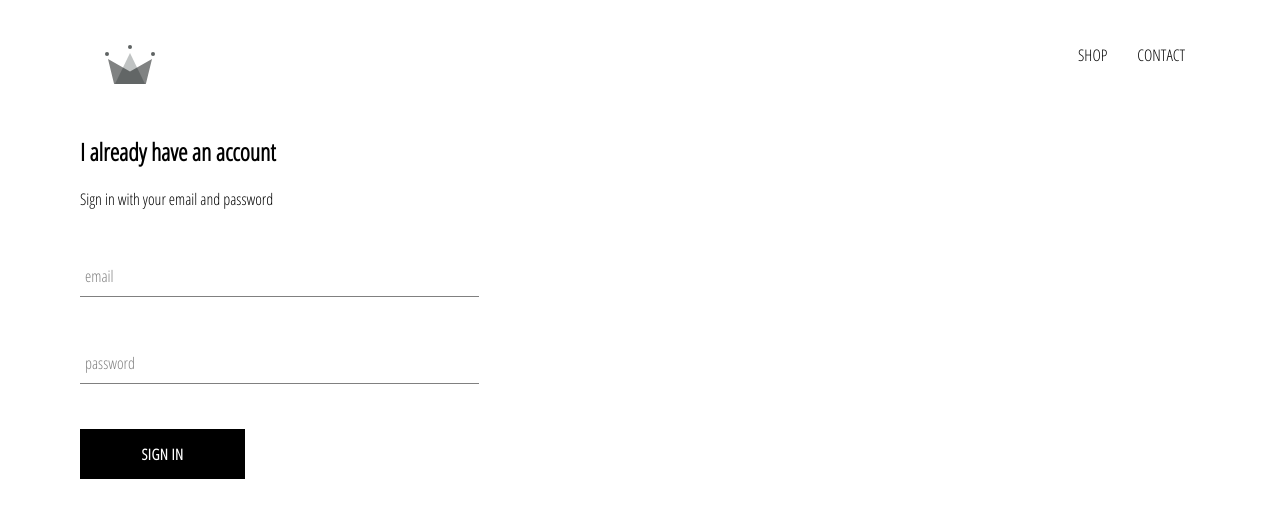
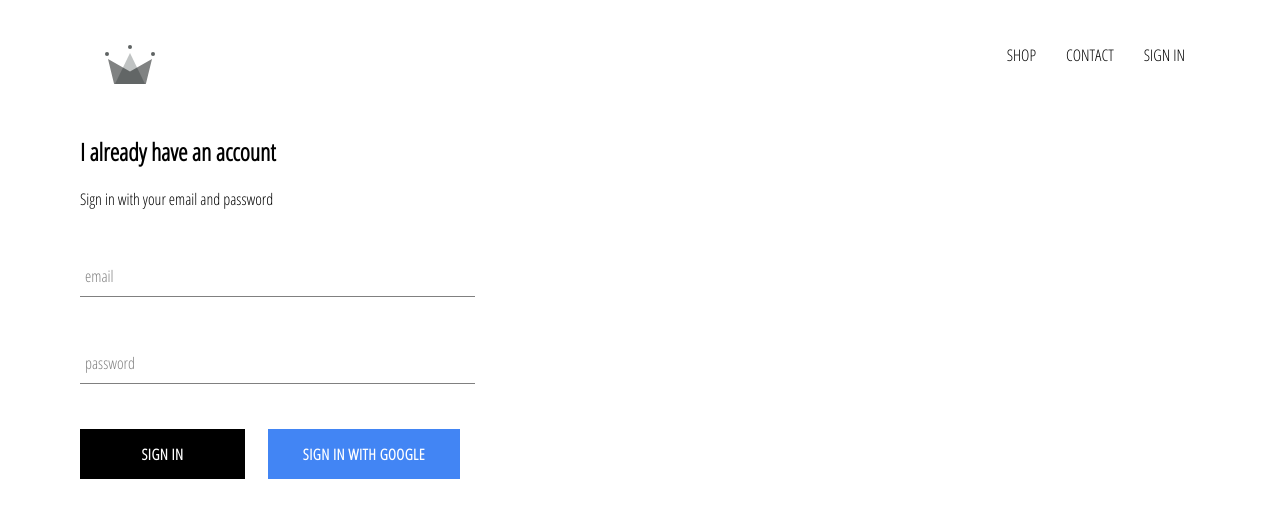
Before and after one commit to KorakotSanti/Computerize, a React (Create React App) app: page /signin in a window 1280 px wide. Shown: the top 518 px of the page. Built offline with nearby package versions, Linux system fonts and the light colour scheme; no server answers.

Commit message:
Added Firebase with Google Auth

```diff
--- a/package.json
+++ b/package.json
@@ -6,6 +6,8 @@
     "@testing-library/jest-dom": "^5.11.4",
     "@testing-library/react": "^11.1.0",
     "@testing-library/user-event": "^12.1.10",
+    "dotenv": "^8.2.0",
+    "firebase": "^8.2.7",
     "node-sass": "^5.0.0",
     "react": "^17.0.1",
     "react-dom": "^17.0.1",
--- a/src/App.js
+++ b/src/App.js
@@ -6,11 +6,35 @@ import HomePage from './pages/homepage/homepage.component';
 import ShopPage from './pages/shop/shop.component';
 import SignInAndSignUpPage from './pages/sign-in-and-sign-up/sign-in-and-sign-up.component';
 import Header from './components/header/header.component';
+import { auth } from './firebase/firebase.utils';
 
-function App() {
+class App extends React.Component {
+  constructor() {
+    super();
+
+    this.state = {
+      currentUser: null
+    };
+  }
+
+  unsubscribeFromAuth = null;
+
+  componentDidMount() {
+    this.unsubscribeFromAuth = auth.onAuthStateChanged(user => {
+      this.setState({ currentUser: user });
+
+      console.log(user);
+    });
+  }
+
+  componentWillUnmount() {
+    this.unsubscribeFromAuth();
+  }
+
+  render() {
     return (
       <div>
-      <Header/>
+        <Header currentUser={this.state.currentUser}/>
         <Switch>
           <Route exact path='/' component={HomePage}/>
           <Route path='/shop' component={ShopPage}/>
@@ -19,5 +43,6 @@ function App() {
       </div>
     );
   }
+}
 
 export default App;
--- a/src/components/custom-button/custom-button.component.jsx
+++ b/src/components/custom-button/custom-button.component.jsx
@@ -1,9 +1,12 @@
-import React from 'react';
+import React from "react";
 
-import './custom-button.styles.scss';
+import "./custom-button.styles.scss";
 
-const CustomButton = ({ children, ...otherProps }) => (
-  <button className='custom-button' {...otherProps}>
+const CustomButton = ({ children, isGoogleSignIn, ...otherProps }) => (
+  <button
+    className={`${isGoogleSignIn ? "google-sign-in" : ""} custom-button`}
+    {...otherProps}
+  >
     {children}
   </button>
 );
--- a/src/components/custom-button/custom-button.styles.scss
+++ b/src/components/custom-button/custom-button.styles.scss
@@ -19,4 +19,14 @@
     color: black;
     border: 1px solid black;
   }
+
+  &.google-sign-in {
+    background-color: #4285f4;
+    color: white;
+
+    &:hover {
+      background-color: #357ae8;
+      border: none;
+    }
+  }
 }
--- a/src/components/header/header.component.jsx
+++ b/src/components/header/header.component.jsx
@@ -1,11 +1,13 @@
 import React from 'react';
 import { Link } from 'react-router-dom';
+
+import { auth } from '../../firebase/firebase.utils';
 
 import { ReactComponent as Logo } from '../../assets/crown.svg';
 
 import './header.styles.scss';
 
-const Header = () => (
+const Header = ({ currentUser }) => (
   <div className='header'>
     <Link className='logo-container' to="/">
       <Logo className='logo' />
@@ -17,6 +19,14 @@ const Header = () => (
       <Link className='option' to='/shop'>
         CONTACT
       </Link>
+      {
+        currentUser ?
+        <div className='option' onClick={() => auth.signOut()}>SIGN OUT</div>
+        :
+        <Link className='option' to='/signin'>
+          SIGN IN
+        </Link>
+      }
     </div>
   </div>
 );
--- a/src/components/header/header.styles.scss
+++ b/src/components/header/header.styles.scss
@@ -19,6 +19,7 @@
     justify-content: flex-end;
     .option {
       padding: 10px 15px;
+      cursor: pointer;
     }
   }
 }
--- a/src/components/sign-in/sign-in.component.jsx
+++ b/src/components/sign-in/sign-in.component.jsx
@@ -2,6 +2,8 @@ import React from "react";
 
 import FormInput from '../form-input/form-input.component';
 import CustomButton from '../custom-button/custom-button.component';
+
+import { signInWithGoogle } from '../../firebase/firebase.utils';
 
 import "./sign-in.styles.scss";
 
@@ -49,7 +51,12 @@ class SignIn extends React.Component {
             label="password"
             required
           />
-          <CustomButton type="submit"> Sign in </CustomButton>
+          <div className='buttons'>
+            <CustomButton type="submit"> Sign in </CustomButton>
+            <CustomButton onClick={signInWithGoogle} isGoogleSignIn>
+              Sign in with Google
+            </CustomButton>
+          </div>
         </form>
       </div>
     );
--- a/src/components/sign-in/sign-in.styles.scss
+++ b/src/components/sign-in/sign-in.styles.scss
@@ -1,9 +1,14 @@
 .sign-in {
-  width: 30vw;
+  width: 380px;
   display: flex;
   flex-direction: column;
 
   .title {
     margin: 10px 0;
   }
+
+  .buttons {
+    display: flex;
+    justify-content: space-between;
+  }
 }
--- /dev/null
+++ b/src/firebase/firebase.utils.js
@@ -0,0 +1,36 @@
+import firebase from "firebase/app";
+import "firebase/firestore";
+import "firebase/auth";
+import dotenv from 'dotenv';
+dotenv.config();
+
+const {
+  REACT_APP_API_KEY,
+  REACT_APP_AUTH_DOMAIN,
+  REACT_APP_PROJECT_ID,
+  REACT_APP_STORAGE_BUCKET,
+  REACT_APP_MESSAGING_SENDER_ID,
+  REACT_APP_APP_ID,
+  REACT_APP_MEASUREMENT_ID,
+} = process.env;
+
+const config = {
+  apiKey: REACT_APP_API_KEY,
+  authDomain: REACT_APP_AUTH_DOMAIN,
+  projectId: REACT_APP_PROJECT_ID,
+  storageBucket: REACT_APP_STORAGE_BUCKET,
+  messagingSenderId: REACT_APP_MESSAGING_SENDER_ID,
+  appId: REACT_APP_APP_ID,
+  measurementId: REACT_APP_MEASUREMENT_ID,
+};
+
+firebase.initializeApp(config);
+
+export const auth = firebase.auth();
+export const firestore = firebase.firestore();
+
+const provider = new firebase.auth.GoogleAuthProvider();
+provider.setCustomParameters({ prompt: 'select_account' });
+export const signInWithGoogle = () => auth.signInWithPopup(provider);
+
+export default firebase;
```
Also changed, not shown: 2 other files (tests, documents, lock files or other folders). Lines whose indentation alone changed are shown as unchanged.
